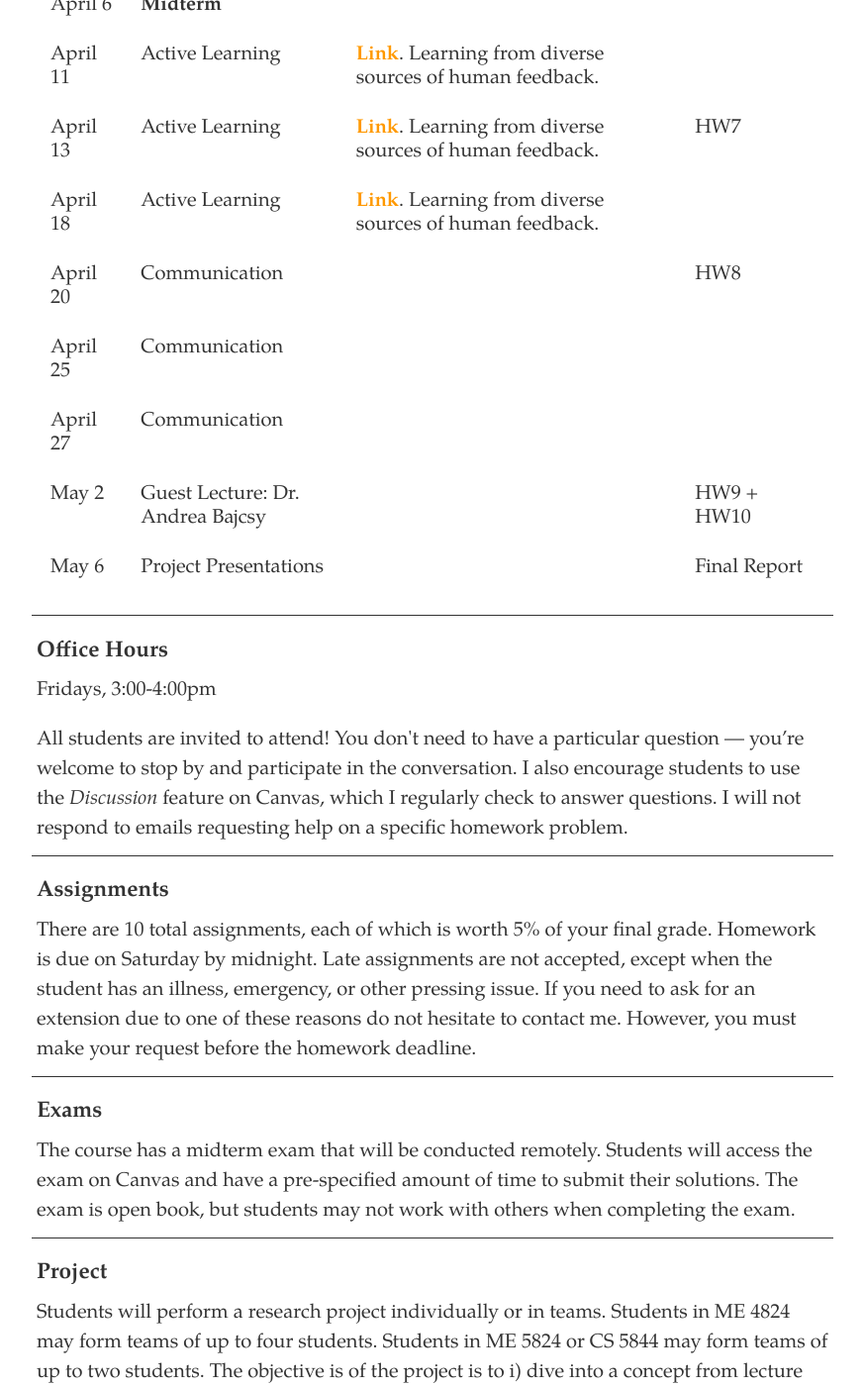
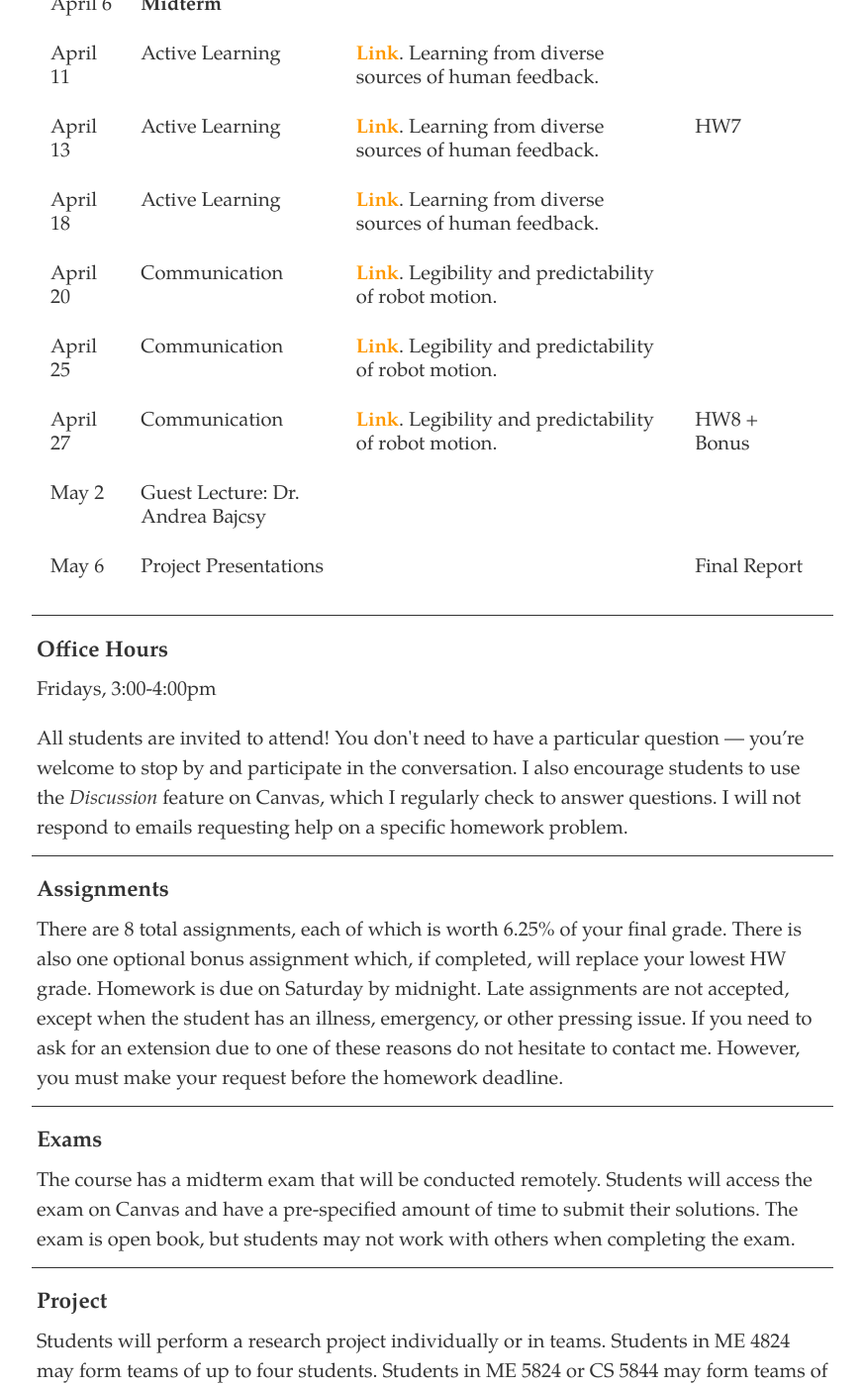
Before and after one commit to dylan-losey/dylan-losey.github.io, a Jekyll site: the page built from me5824-spring23.html, in a window 1280 px wide and 1400 px high, scrolled down 3500 px. Shown: the whole window at 99% size, without its empty margins (203-1076 px from the left). Built offline with Jekyll 4.4.1, drawn with Linux system fonts in a browser that asks for light colours; nearby versions of some CDN libraries.

Commit message:
updating assignment

```diff
--- a/me5824-spring23.html
+++ b/me5824-spring23.html
@@ -343,26 +343,35 @@ tags: me5824-spring2023
     <tr>
       <td>April 20</td>
       <td>Communication</td>
+      <td>
+        <b><a class="link" href="{{ site.baseurl }} /pdfs/me5824/dragan_2013.pdf">Link</a></b>.
+        Legibility and predictability of robot motion.
+      </td>
       <td></td>
-      <td>HW8</td>
     </tr>
     <tr>
       <td>April 25</td>
       <td>Communication</td>
-      <td></td>
+      <td>
+        <b><a class="link" href="{{ site.baseurl }} /pdfs/me5824/dragan_2013.pdf">Link</a></b>.
+        Legibility and predictability of robot motion.
+      </td>
       <td></td>
     </tr>
     <tr>
       <td>April 27</td>
       <td>Communication</td>
-      <td></td>
-      <td></td>
+      <td>
+        <b><a class="link" href="{{ site.baseurl }} /pdfs/me5824/dragan_2013.pdf">Link</a></b>.
+        Legibility and predictability of robot motion.
+      </td>
+      <td>HW8 + Bonus</td>
     </tr>
     <tr>
       <td>May 2</td>
       <td>Guest Lecture: Dr. Andrea Bajcsy</td>
       <td></td>
-      <td>HW9 + HW10</td>
+      <td></td>
     </tr>
     <tr>
       <td>May 6</td>
@@ -389,7 +398,7 @@ tags: me5824-spring2023
 <hr>
 <div>
   <h3>Assignments</h3>
-  <p>There are 10 total assignments, each of which is worth 5% of your final grade.
+  <p>There are 8 total assignments, each of which is worth 6.25% of your final grade. There is also one optional bonus assignment which, if completed, will replace your lowest HW grade.
   Homework is due on Saturday by midnight.
   Late assignments are not accepted, except when the student has an illness, emergency, or other pressing issue.
   If you need to ask for an extension due to one of these reasons do not hesitate to contact me.
```
